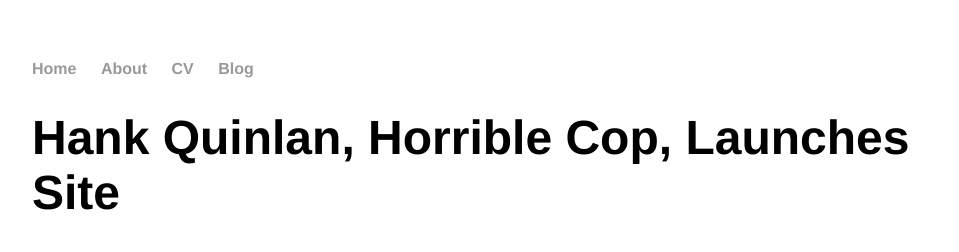
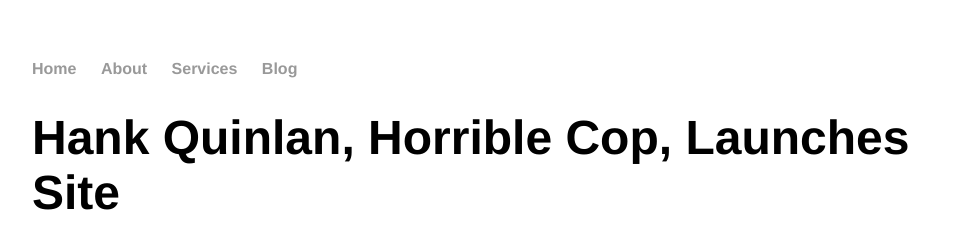
Before and after one commit to Axpere/axpere.github.io, a Jekyll site: the page built from _posts/2014-04-30-hank-quilan-site-launched.md, in a window 1280 px wide. Shown: the top 252 px of the page, without its empty margins (160-1119 px from the left). Built offline with Jekyll 4.4.1, drawn with Linux system fonts in a browser that asks for light colours.

Commit message:
Update default.html

```diff
--- a/_layouts/default.html
+++ b/_layouts/default.html
@@ -10,7 +10,7 @@
 	    		<ul>
 	        		<li><a href="/">Home</a></li>
 		        	<li><a href="/about">About</a></li>
-	        		<li><a href="/cv">CV</a></li>
+	        		<li><a href="/services">Services</a></li>
 	        		<li><a href="/blog">Blog</a></li>
 	    		</ul>
 			</nav>
```
